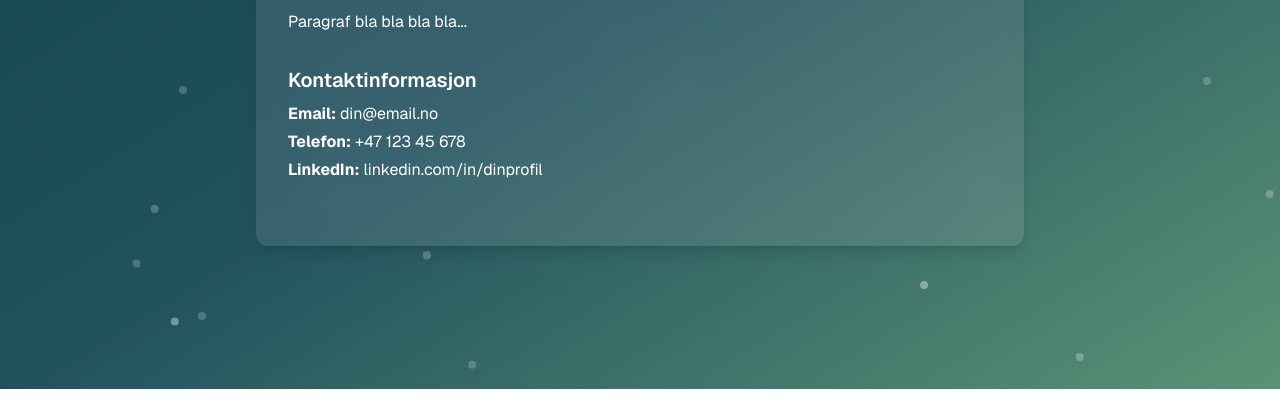
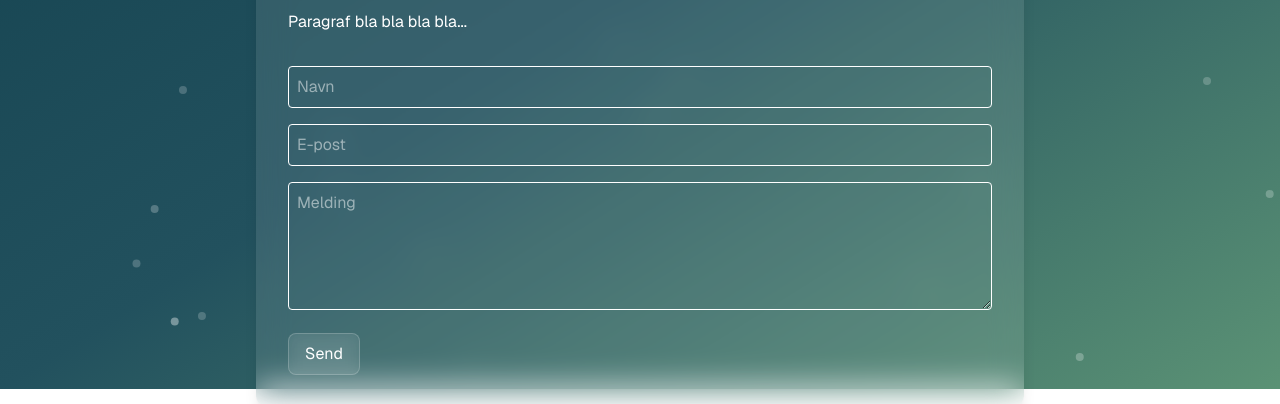
Before and after one commit to olemartin25sfj/cv-webapp, a Next.js app: page / in a window 1280 px wide. Shown: the part 411-815 px from the top of the page. Built offline with nearby package versions, Linux system fonts and the light colour scheme.

Commit message:
remove contact info, add contact form

```diff
--- a/src/app/en/page.tsx
+++ b/src/app/en/page.tsx
@@ -1,8 +1,9 @@
 // this is the English version of the page
-import ContactInfo from "@/components/ContactInfo";
+
 import ProfileIntro from "@/components/ProfileIntro";
 import Portrait from "@/components/Portrait";
 import MainContentWrapper from "@/components/MainContentWrapper";
+import ContactForm from "@/components/ContactForm";
 
 export default function HomePageEN() {
   return (
@@ -10,8 +11,8 @@ export default function HomePageEN() {
       <Portrait />
       <h1 className="text-3xl font-bold mb-4">Welcome to my CV</h1>
       <ProfileIntro lang="en" />
-      <ContactInfo lang="en" />
-      {/* Here I can add more content */}
+
+      <ContactForm />
     </MainContentWrapper>
   );
 }
--- a/src/app/page.tsx
+++ b/src/app/page.tsx
@@ -1,5 +1,5 @@
 import ProfileIntro from "@/components/ProfileIntro";
-import ContactInfo from "@/components/ContactInfo";
+import ContactForm from "@/components/ContactForm";
 import Portrait from "@/components/Portrait";
 import MainContentWrapper from "@/components/MainContentWrapper";
 
@@ -9,8 +9,8 @@ export default function HomePage() {
       <Portrait />
       <h1 className="text-3xl font-bold mb-4">Velkommen til min CV</h1>
       <ProfileIntro lang="no" />
-      <ContactInfo lang="no" />
-      {/* Her kan jeg legge til mer innhold */}
+
+      <ContactForm />
     </MainContentWrapper>
   );
 }
--- /dev/null
+++ b/src/components/ContactForm.tsx
@@ -0,0 +1,73 @@
+"use client";
+
+import { useState } from "react";
+import GlassButton from "./GlassButton";
+
+export default function ContactForm() {
+  const [status, setStatus] = useState<"idle" | "sending" | "sent" | "error">(
+    "idle"
+  );
+
+  const handleSubmit = async (e: React.FormEvent<HTMLFormElement>) => {
+    e.preventDefault();
+    setStatus("sending");
+
+    const formData = new FormData(e.currentTarget);
+
+    formData.append("access_key", "162f73c9-2db7-4a4c-bc54-11b989d1d131");
+
+    try {
+      const res = await fetch("https://api.web3forms.com/submit", {
+        method: "POST",
+        body: formData,
+      });
+
+      if (res.ok) {
+        setStatus("sent");
+        e.currentTarget.reset();
+      } else {
+        throw new Error("Sending feilet");
+      }
+    } catch {
+      setStatus("error");
+    }
+  };
+
+  return (
+    <form onSubmit={handleSubmit} className="space-y-4">
+      <input
+        type="text"
+        name="name"
+        placeholder="Navn"
+        required
+        className="w-full p-2 border rounded"
+      />
+      <input
+        type="email"
+        name="email"
+        placeholder="E-post"
+        required
+        className="w-full p-2 border rounded"
+      />
+      <textarea
+        name="message"
+        placeholder="Melding"
+        required
+        className="w-full p-2 border rounded h-32"
+      />
+      <GlassButton
+        type="submit"
+        className="bg-blue-600 text-white px-4 py-2 rounded"
+      >
+        Send
+      </GlassButton>
+
+      {status === "sent" && (
+        <p className="text-green-600">Takk! Meldingen ble sendt.</p>
+      )}
+      {status === "error" && (
+        <p className="text-red-600">Noe gikk galt. Prøv igjen senere.</p>
+      )}
+    </form>
+  );
+}
--- a/src/components/ContactInfo.tsx
+++ /dev/null
@@ -1,27 +0,0 @@
-export default function ContactInfo({ lang }: { lang: "no" | "en" }) {
-  return (
-    <section className="mb-8 max-w-3xl">
-      <h3 className="text-xl font-semibold mb-2">
-        {lang === "no" ? "Kontaktinformasjon" : "Contact Information"}
-      </h3>
-      <ul className="space-y-1">
-        <li>
-          <strong>Email:</strong> <a href="mailto:din@email.no">din@email.no</a>
-        </li>
-        <li>
-          <strong>Telefon:</strong> +47 123 45 678
-        </li>
-        <li>
-          <strong>LinkedIn:</strong>{" "}
-          <a
-            href="https://www.linkedin.com/in/dinprofil"
-            target="_blank"
-            rel="noopener noreferrer"
-          >
-            linkedin.com/in/dinprofil
-          </a>
-        </li>
-      </ul>
-    </section>
-  );
-}
```
